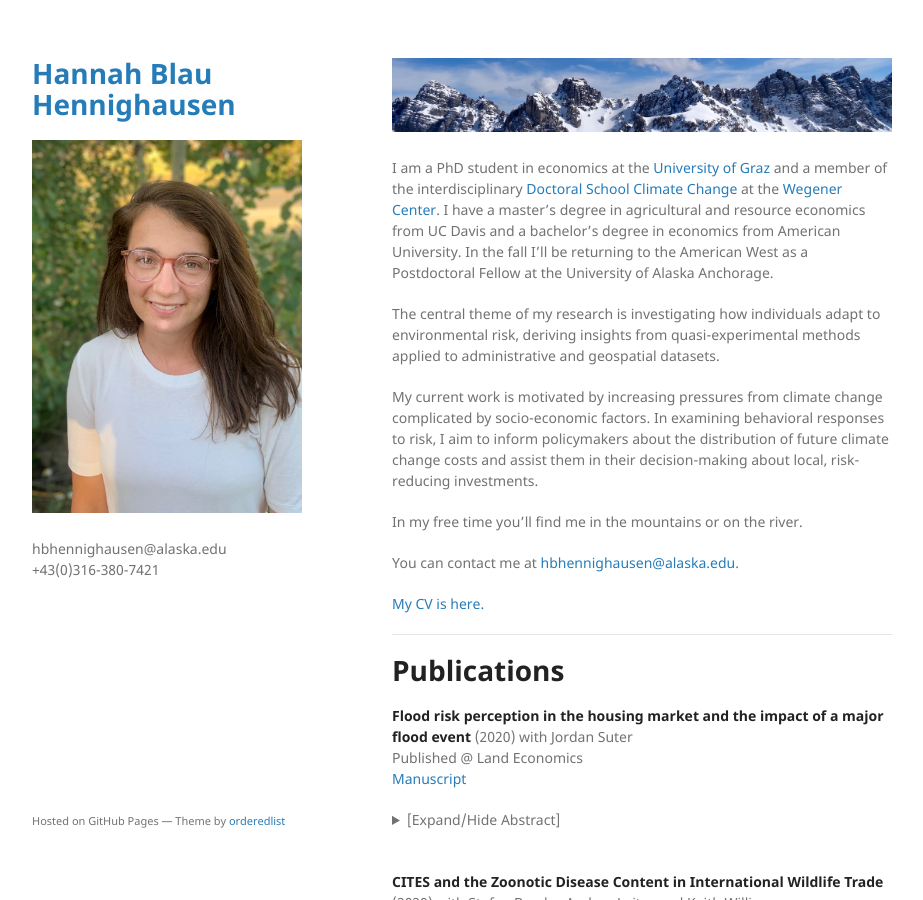
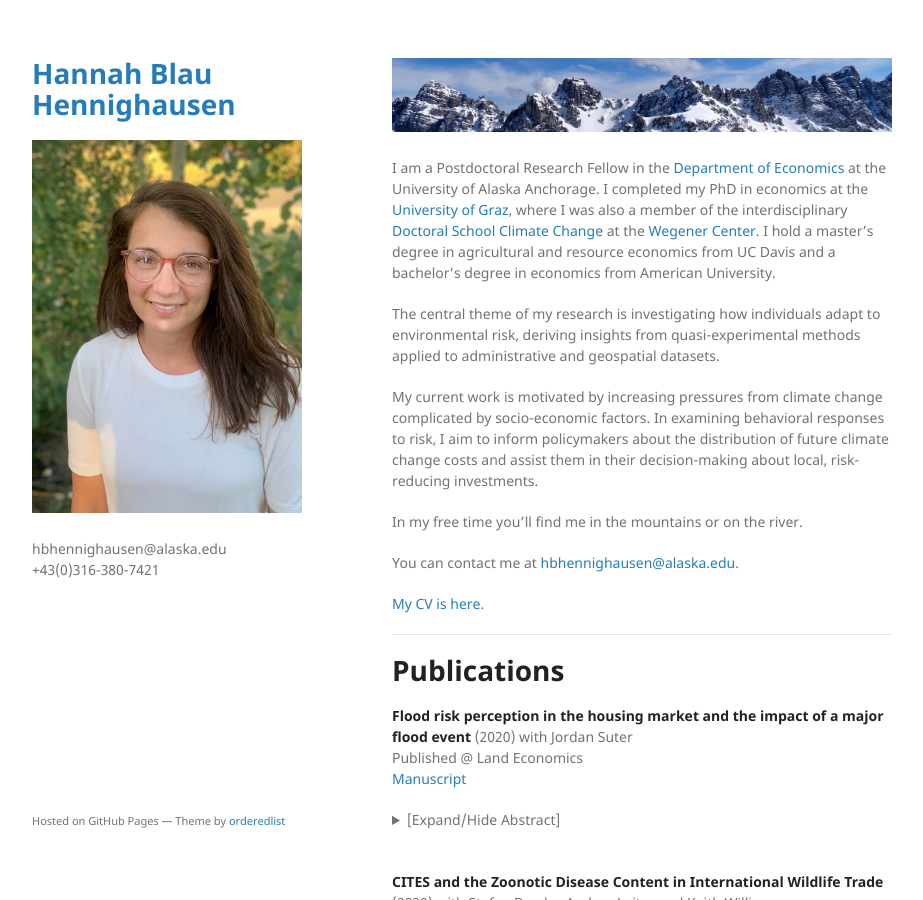
Before and after one commit to hannahhennighausen/hannahhennighausen.github.io, a Jekyll site: the page built from index.md, in a window 1280 px wide and 900 px high. Shown: the whole window, without its empty margins (178-1101 px from the left). Built offline with Jekyll 4.4.1, drawn with Linux system fonts in a browser that asks for light colours; the repository's description, which GitHub fills in, is left out.

Commit message:
Update index.md

```diff
--- a/index.md
+++ b/index.md
@@ -3,7 +3,7 @@
 ---
 <img src="/assets/img/mountains3.jpeg" alt="AxamerLizum" />
 
-I am a PhD student in economics at the [University of Graz](https://volkswirtschaftslehre.uni-graz.at/en/) and a member of the interdisciplinary [Doctoral School Climate Change](https://dk-climate-change.uni-graz.at/en/) at the [Wegener Center](https://wegcenter.uni-graz.at/en/). I have a master's degree in agricultural and resource economics from UC Davis and a bachelor's degree in economics from American University. In the fall I'll be returning to the American West as a Postdoctoral Fellow at the University of Alaska Anchorage.
+I am a Postdoctoral Research Fellow in the [Department of Economics](https://business.uaa.alaska.edu/departments/economics-public-policy/) at the University of Alaska Anchorage.  I completed my PhD in economics at the [University of Graz](https://volkswirtschaftslehre.uni-graz.at/en/), where I was also a member of the interdisciplinary [Doctoral School Climate Change](https://dk-climate-change.uni-graz.at/en/) at the [Wegener Center](https://wegcenter.uni-graz.at/en/). I hold a master's degree in agricultural and resource economics from UC Davis and a bachelor's degree in economics from American University.
 
 The central theme of my research is investigating how individuals adapt to environmental risk, deriving insights from quasi-experimental methods applied to administrative and geospatial datasets.
 
```
